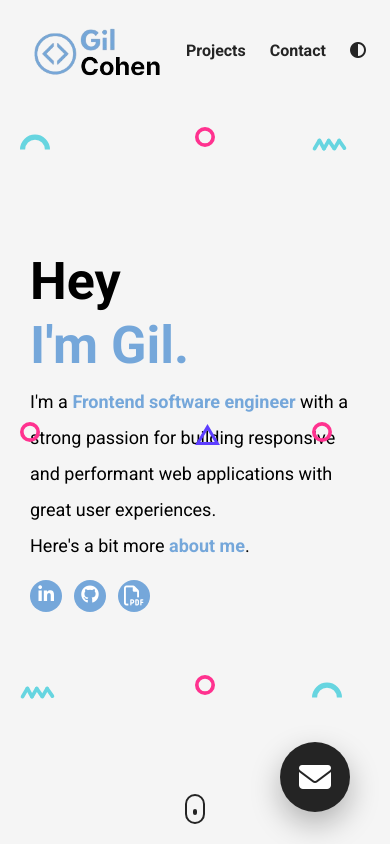
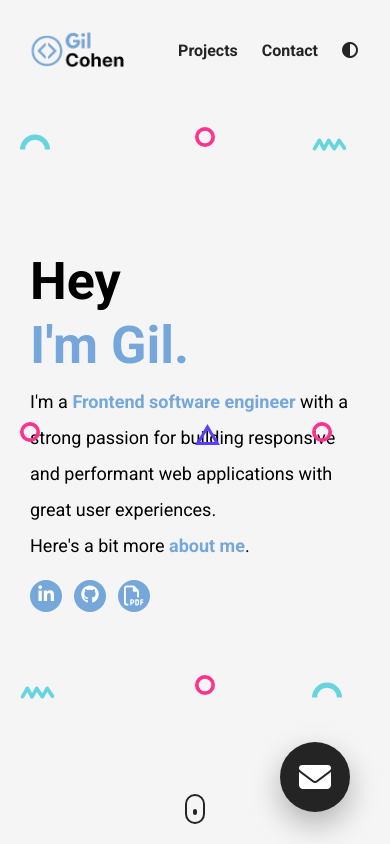
Before and after one commit to Gilcohen244/E-protfolio, a plain HTML site: page index.html in a window 390 px wide. Shown: the top 844 px of the page. Drawn offline with nearby package versions, Linux system fonts and the light colour scheme.

Commit message:
Update styles.css
changed nav logo width on small phones

```diff
--- a/styles.css
+++ b/styles.css
@@ -832,6 +832,14 @@ input:focus, textarea:focus {
 
   /* Small phones */
   @media (max-width: 480px) {
+
+        .nav__logo {
+      margin-top: 2px;
+      margin-left: 4px;
+      width: 110px;
+    }
+
+
     .title {
       font-size: 52px;
     }
```
